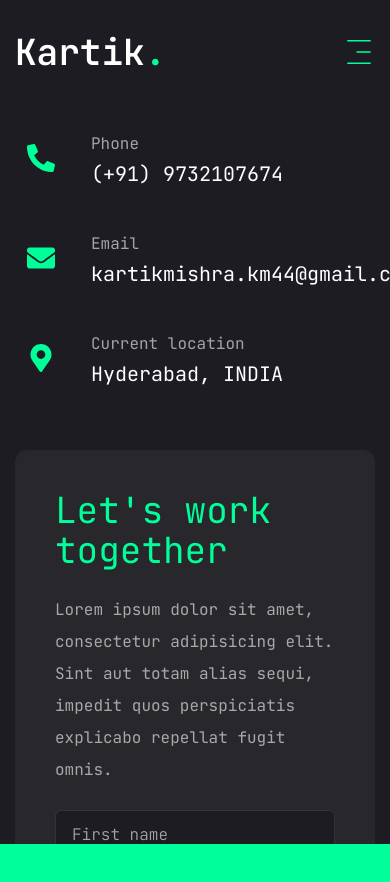
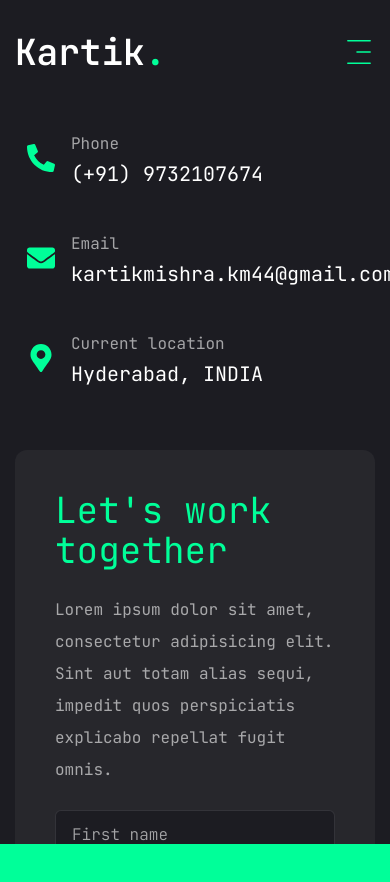
Before and after one commit to mrkartikmishra/nextjs-portfolio, a Next.js app: page /contact in a window 390 px wide. Shown: the top 882 px of the page. Built offline with nearby package versions, Linux system fonts and the light colour scheme.

Commit message:
flex gap updated for mobile

```diff
--- a/src/app/contact/page.jsx
+++ b/src/app/contact/page.jsx
@@ -94,7 +94,7 @@
             <ul className="flex flex-col gap-10">
               {contactInfo.map((info, index) => {
                 return (
-                  <li key={index} className="flex items-center gap-6">
+                  <li key={index} className="flex items-center gap-1">
                     <div className="w-[52px] xl:w-[72px] bg-[#2727c] text-accent rounded-md flex items-center justify-center">
                       <div className="text-[28px]">{info.icon}</div>
                     </div>
```
